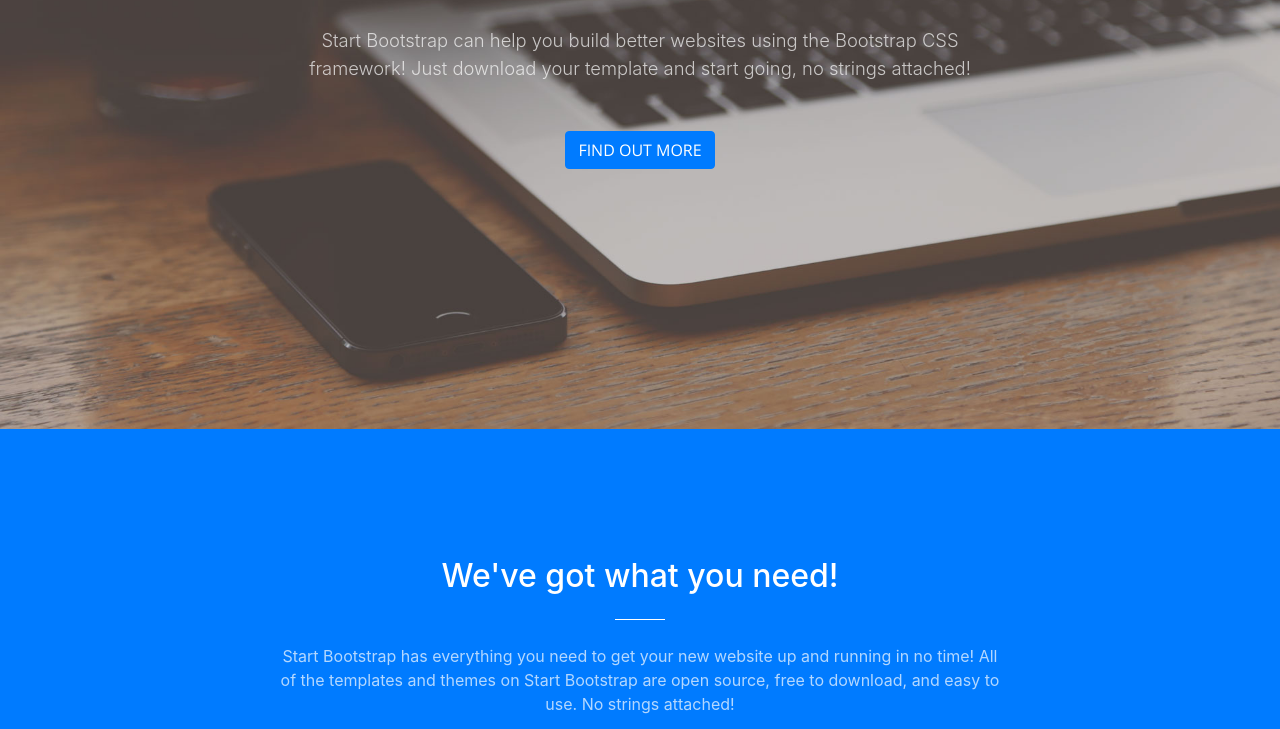
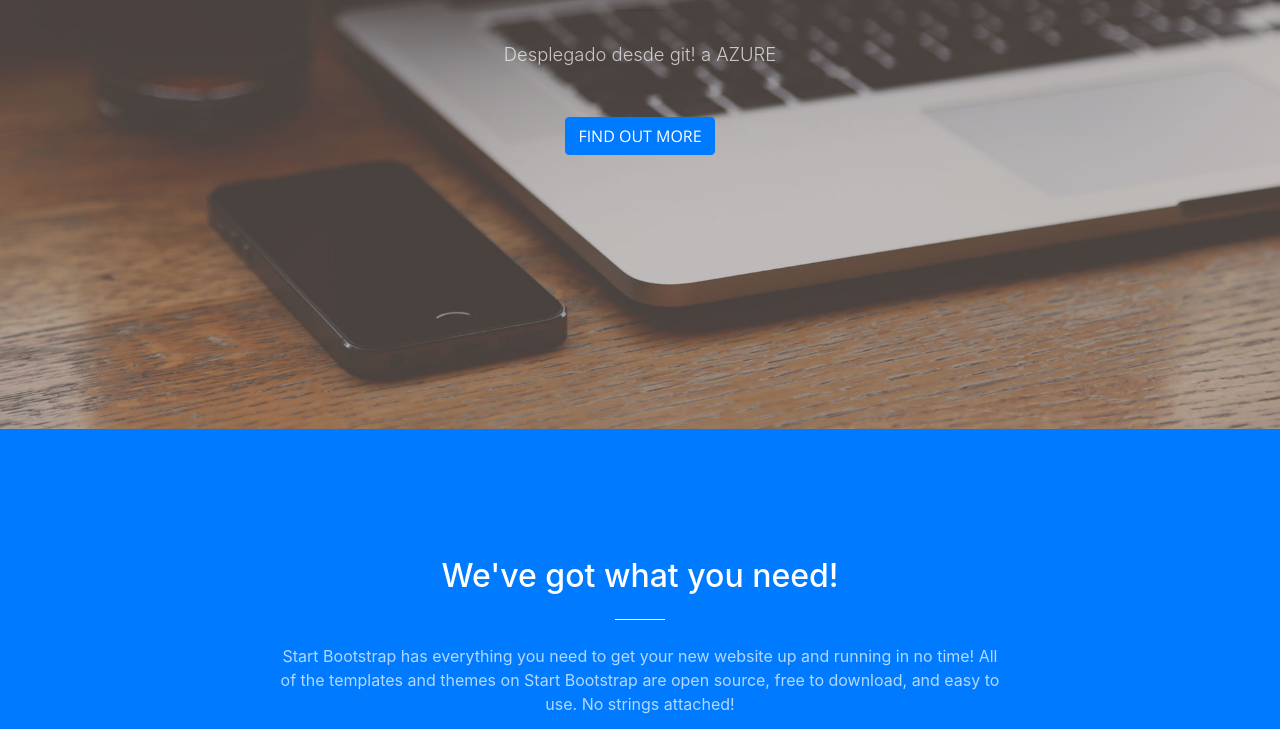
Before and after one commit to ChristopherAedoP/PruebasAppServicePaas, a website with bundled scripts: page index.html in a window 1280 px wide. Shown: the part 371-1100 px from the top of the page. Built offline with nearby package versions, Linux system fonts and the light colour scheme.

Commit message:
tercer  commit, cambio texto

```diff
--- a/index.html
+++ b/index.html
@@ -64,7 +64,7 @@
                     <hr>
                 </div>
                 <div class="col-lg-8 mx-auto">
-                    <p class="text-faded mb-5">Start Bootstrap can help you build better websites using the Bootstrap CSS framework! Just download your template and start going, no strings attached!</p>
+                    <p class="text-faded mb-5">Desplegado desde git! a AZURE</p>
                     <a class="btn btn-primary btn-xl js-scroll-trigger" href="#about">Find Out More</a>
                 </div>
             </div>
```
